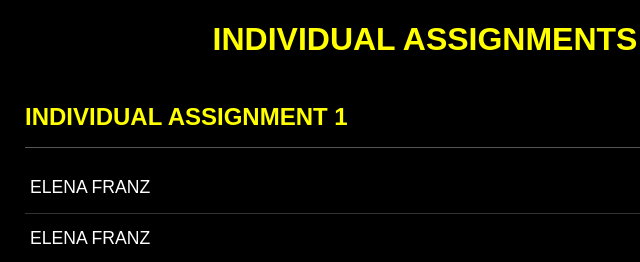
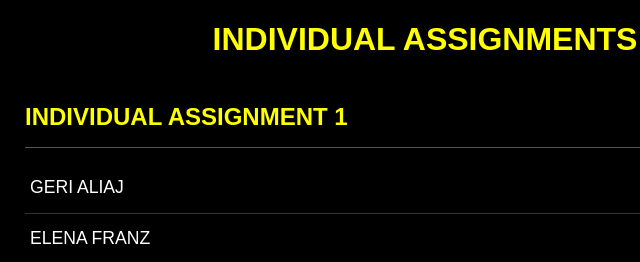
Before and after one commit to bencastello/main_assignment_ipm_website, a website: page individual.html in a window 1280 px wide. Shown: the top 262 px of the page, 215-855 px from the left. Drawn offline with Linux system fonts and the light colour scheme.

Commit message:
Fix: Typo in Individual Assignment Geri

```diff
--- a/individual.html
+++ b/individual.html
@@ -16,7 +16,7 @@
             <strong>INDIVIDUAL ASSIGNMENT 1</strong>
             <ul class="sub-stage-list">
                 <li>
-                    <span>ELENA FRANZ</span>
+                    <span>GERI ALIAJ</span>
                     <a href="https://raw.githubusercontent.com/bencastello/main_assignment_ipm_website/main/IA Geri.pdf" download class="stage-download-btn">Download</a>
                 </li>
                 <li>
```
